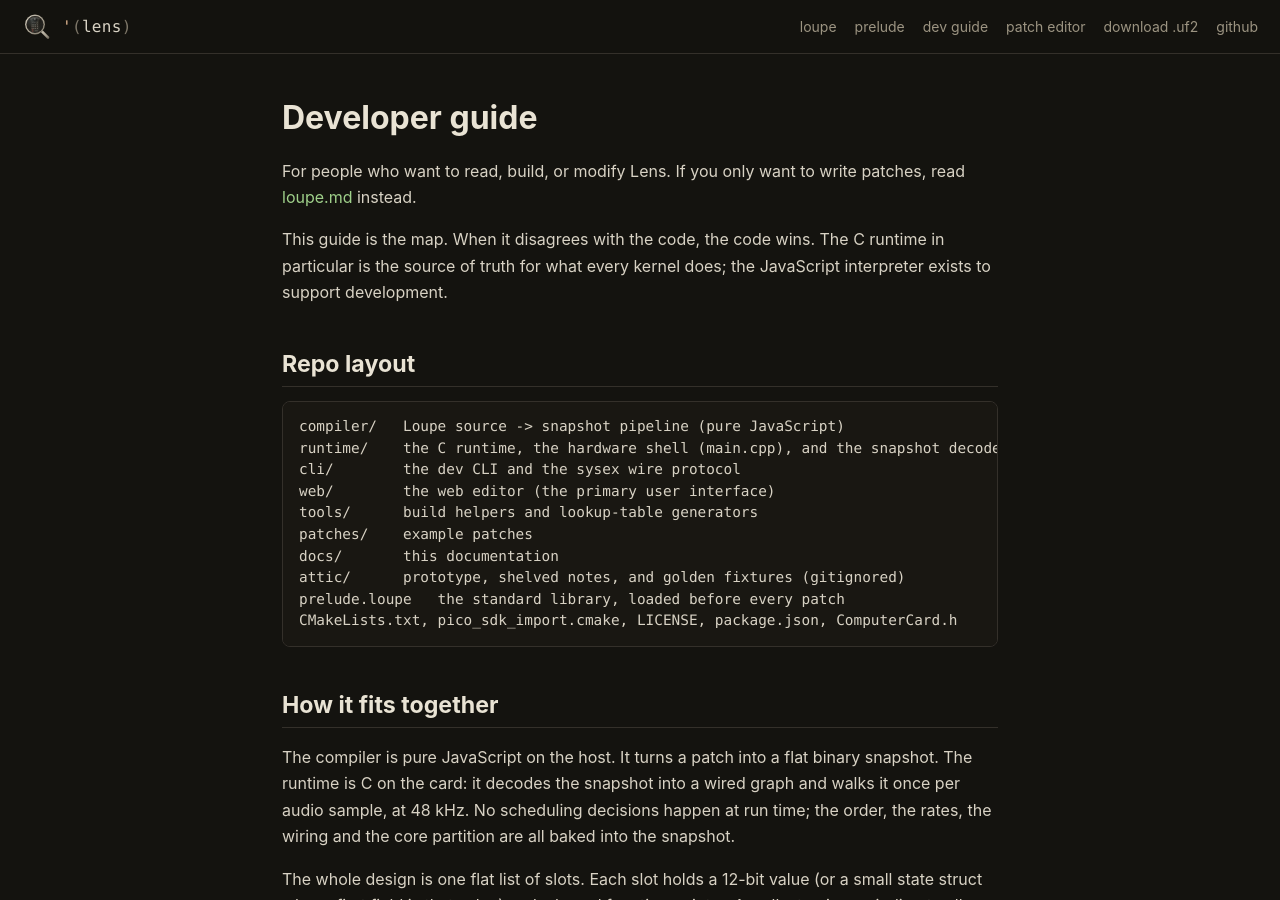
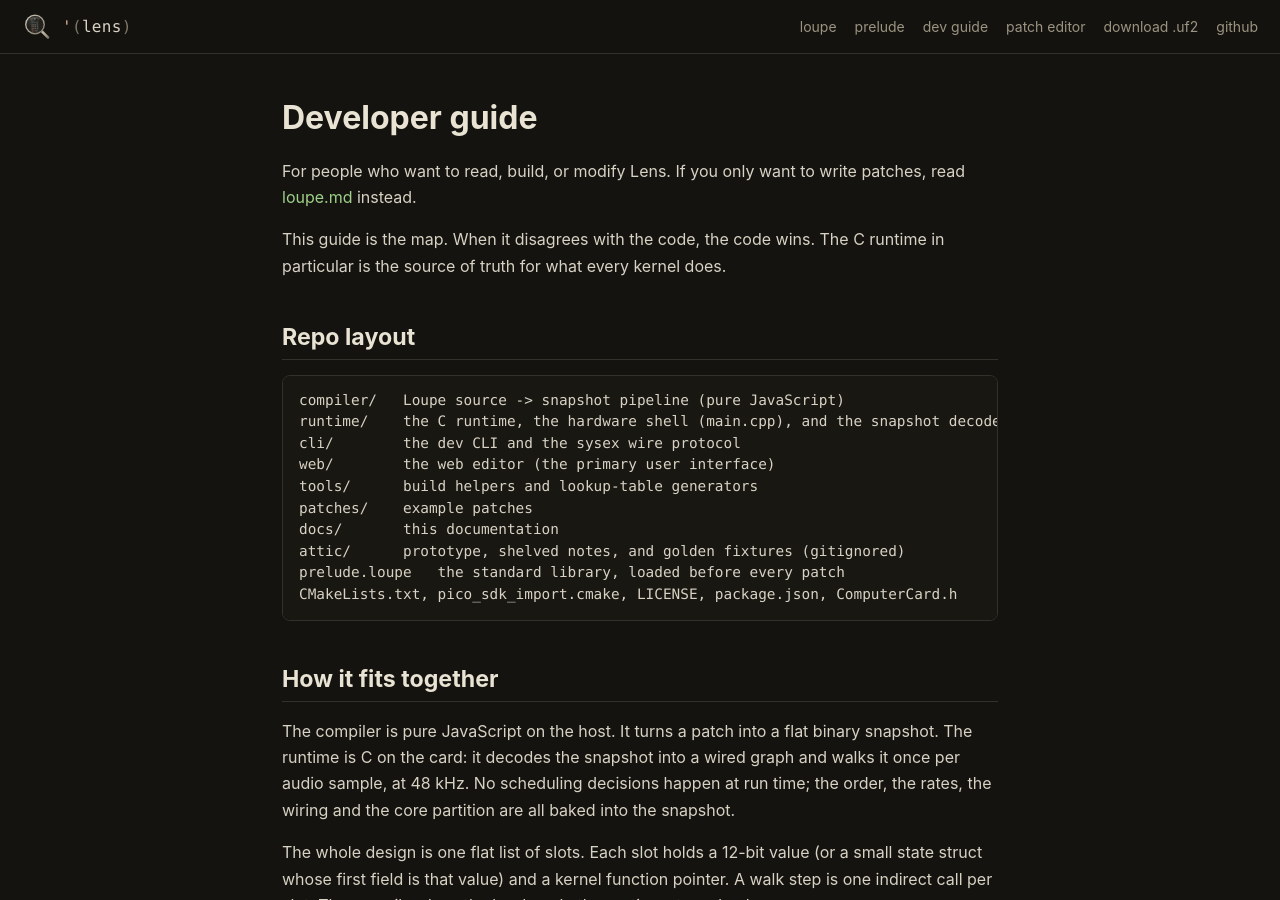
Before and after one commit to grsr/lens, a Jekyll site: the page built from docs/developer_guide.md, in a window 1280 px wide and 900 px high. Built offline with Jekyll 4.4.1, drawn with Linux system fonts in a browser that asks for light colours; our own code applies the rules of GitHub Pages for plain Markdown files.

Commit message:
docs: drop the 'interpreter exists for development' line

```diff
--- a/docs/developer_guide.md
+++ b/docs/developer_guide.md
@@ -4,8 +4,7 @@ For people who want to read, build, or modify Lens. If you only want to write
 patches, read [loupe.md](loupe.md) instead.
 
 This guide is the map. When it disagrees with the code, the code wins. The C
-runtime in particular is the source of truth for what every kernel does; the
-JavaScript interpreter exists to support development.
+runtime in particular is the source of truth for what every kernel does.
 
 ## Repo layout
 
```
Also changed, not shown: docs/loupe.md (+1 -1 lines).
